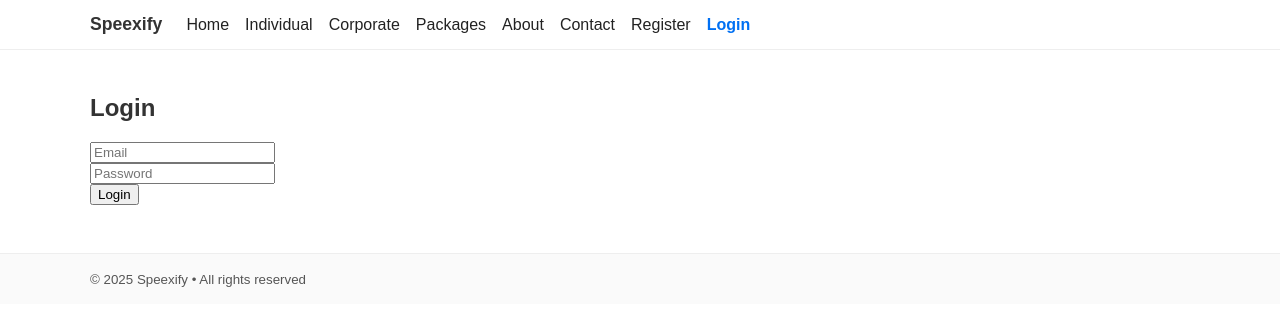
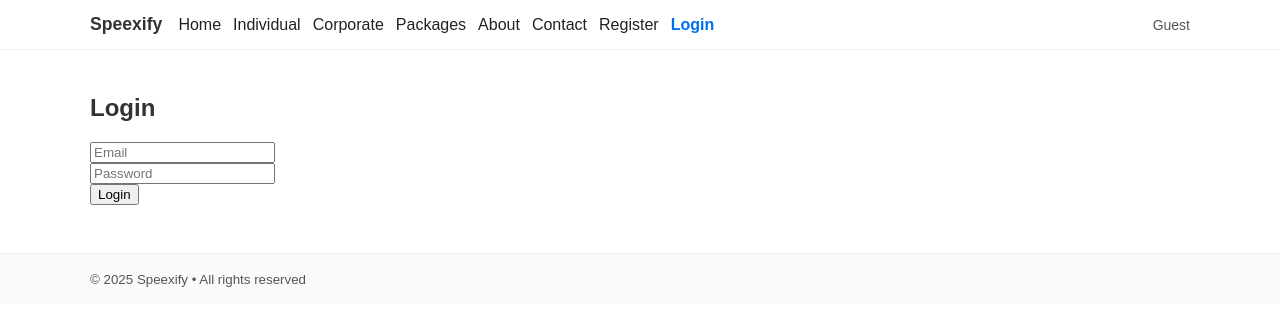
Before and after one commit to BelalHelmy10/Speexify, a React (Create React App) app in the folder web/: page /login in a window 1280 px wide. Shown: the top 326 px of the page. Built offline with nearby package versions, Linux system fonts and the light colour scheme; no server answers.

Commit message:
feat(web): session-aware header with conditional nav and logout

```diff
--- a/web/src/components/Header.jsx
+++ b/web/src/components/Header.jsx
@@ -1,17 +1,34 @@
-import { NavLink } from "react-router-dom";
+import { NavLink, useNavigate } from "react-router-dom";
+import useAuth from "../hooks/useAuth";
+import axios from "axios";
+
+axios.defaults.withCredentials = true;
 
 function Header() {
+  const { user, checking, setUser } = useAuth();
+  const navigate = useNavigate();
+
   const linkStyle = ({ isActive }) => ({
     textDecoration: "none",
     color: isActive ? "#0070f3" : "#222",
     fontWeight: isActive ? 600 : 400,
   });
 
+  const logout = async () => {
+    await axios.post("http://localhost:5050/api/auth/logout");
+    setUser(null); // update local state quickly
+    navigate("/"); // optional: send back to home
+  };
+
   return (
     <header className="site-header">
-      <div className="container">
+      <div
+        className="container"
+        style={{ display: "flex", alignItems: "center", gap: 16 }}
+      >
         <div className="brand">Speexify</div>
-        <nav className="nav">
+
+        <nav className="nav" style={{ display: "flex", gap: 12 }}>
           <NavLink to="/" style={linkStyle}>
             Home
           </NavLink>
@@ -30,13 +47,46 @@ function Header() {
           <NavLink to="/contact" style={linkStyle}>
             Contact
           </NavLink>
+
+          {/* When not logged in */}
+          {!checking && !user && (
+            <>
               <NavLink to="/register" style={linkStyle}>
                 Register
               </NavLink>
               <NavLink to="/login" style={linkStyle}>
                 Login
               </NavLink>
+            </>
+          )}
+
+          {/* When logged in */}
+          {!checking && user && (
+            <>
+              <NavLink to="/dashboard" style={linkStyle}>
+                Dashboard
+              </NavLink>
+              {/* Show Admin link only for admins */}
+              {user.role === "admin" && (
+                <NavLink to="/admin" style={linkStyle}>
+                  Admin
+                </NavLink>
+              )}
+              <button onClick={logout} style={{ marginLeft: 8 }}>
+                Logout
+              </button>
+            </>
+          )}
         </nav>
+
+        {/* Right side: small status */}
+        <div style={{ marginLeft: "auto", fontSize: 14, color: "#555" }}>
+          {checking
+            ? "Checking…"
+            : user
+            ? `Hi, ${user.name || user.email}`
+            : "Guest"}
+        </div>
       </div>
     </header>
   );
--- a/web/src/hooks/useAuth.js
+++ b/web/src/hooks/useAuth.js
@@ -1,10 +1,12 @@
 import { useEffect, useState } from "react";
+import { useLocation } from "react-router-dom";
 import axios from "axios";
 axios.defaults.withCredentials = true;
 
 function useAuth() {
   const [user, setUser] = useState(null);
   const [checking, setChecking] = useState(true);
+  const location = useLocation();
 
   useEffect(() => {
     let mounted = true;
@@ -19,7 +21,7 @@ function useAuth() {
     return () => {
       mounted = false;
     };
-  }, []);
+  }, [location.pathname]); // <-- refetch when the route changes
 
   return { user, checking, setUser };
 }
--- a/web/src/pages/Login.jsx
+++ b/web/src/pages/Login.jsx
@@ -1,5 +1,6 @@
 import { useEffect, useState } from "react";
 import axios from "axios";
+import { useNavigate } from "react-router-dom";
 axios.defaults.withCredentials = true;
 
 // ensure cookies are sent with every request
@@ -9,6 +10,7 @@ function Login() {
   const [form, setForm] = useState({ email: "", password: "" });
   const [user, setUser] = useState(null);
   const [msg, setMsg] = useState("");
+  const navigate = useNavigate();
 
   const checkMe = async () => {
     const res = await axios.get("http://localhost:5050/api/auth/me");
@@ -21,6 +23,7 @@ function Login() {
     try {
       await axios.post("http://localhost:5050/api/auth/login", form);
       await checkMe();
+      navigate("/dashboard"); // <-- go to dashboard after logging in
     } catch (e) {
       setMsg(e.response?.data?.error || "Login failed");
     }
```
Lines whose indentation alone changed are shown as unchanged.
